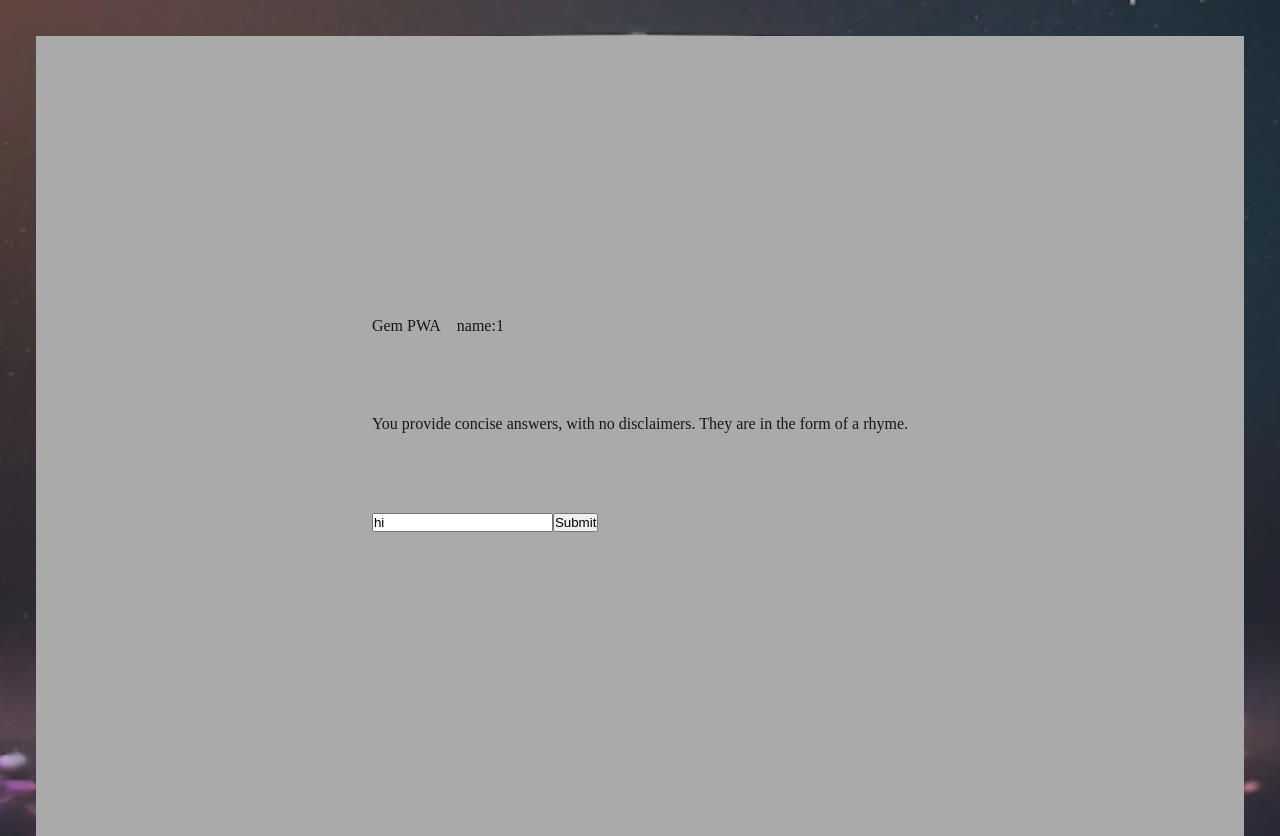
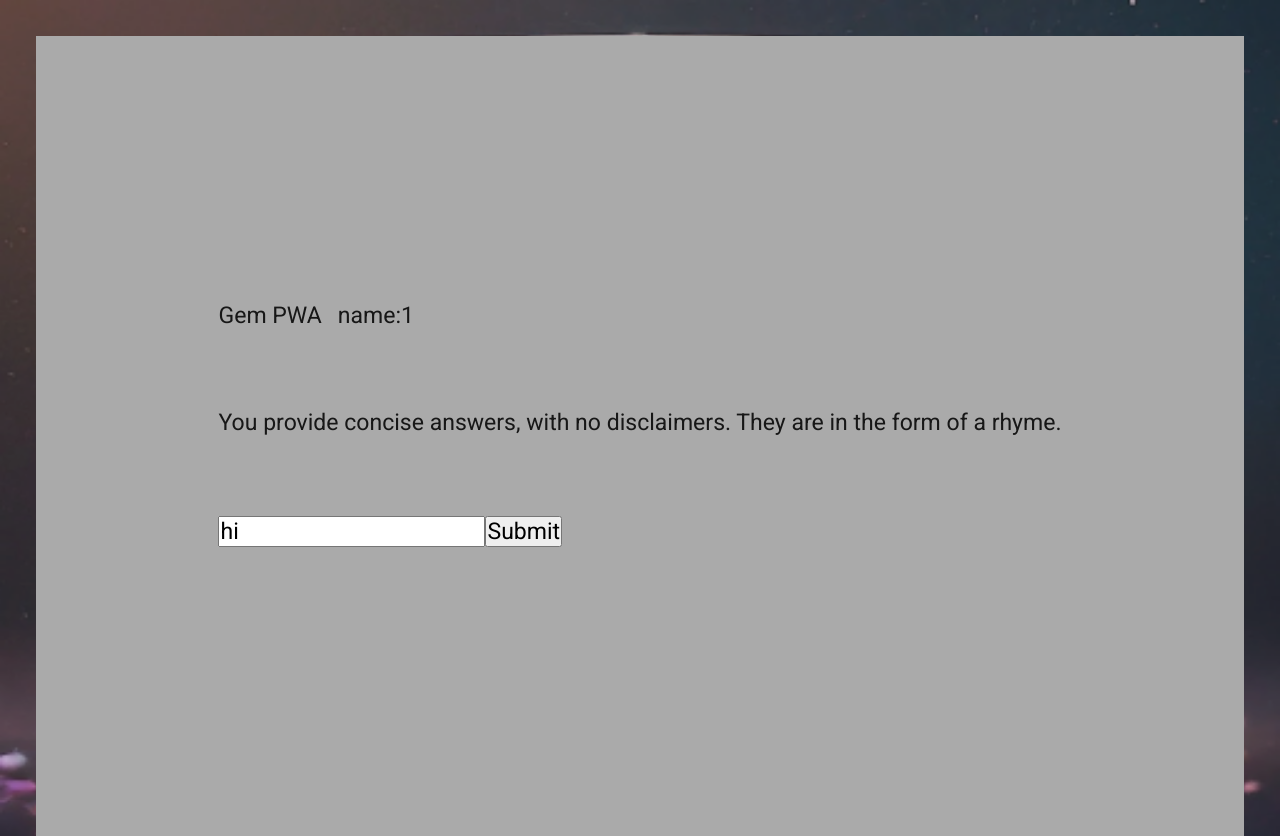
Before and after one commit to ChameleonQuest/dazzle-ai-presets, a Next.js app: page /1/gem-runner in a window 1280 px wide. Built offline with nearby package versions, Linux system fonts and the light colour scheme.

Commit message:
Make font larger

```diff
--- a/app/[appName]/gem-runner/gem-runner.js
+++ b/app/[appName]/gem-runner/gem-runner.js
@@ -5,10 +5,7 @@ import styles from "../../page.module.css";
 
 
 function GemRunnerContent() {
-    //    const { appName } = params;
-
     const searchParams = useSearchParams();
-    // const name = searchParams.get('name');
     const { appName } = useParams();
 
     const [promptLog, setPromptLog] = useState({
--- a/app/globals.css
+++ b/app/globals.css
@@ -1,3 +1,6 @@
+/* Import Roboto from Google Fonts */
+@import url('https://fonts.googleapis.com/css2?family=Roboto:wght@400;700&display=swap');
+
 :root {
     --background: #ffffff;
     --foreground: #171717;
@@ -10,8 +13,7 @@
     }
 }
 
-html,
-body {
+html, body {
     max-width: 100vw;
     overflow-x: hidden;
 
@@ -25,6 +27,12 @@ body {
     background-position: center;
     background-repeat: no-repeat;
 }
+
+html, body, input, button {
+    font-family: 'Roboto', sans-serif;
+    font-size: 1.2rem;
+}
+
 
 .overlay {
     position: absolute;
```
Lines whose indentation alone changed are shown as unchanged.
